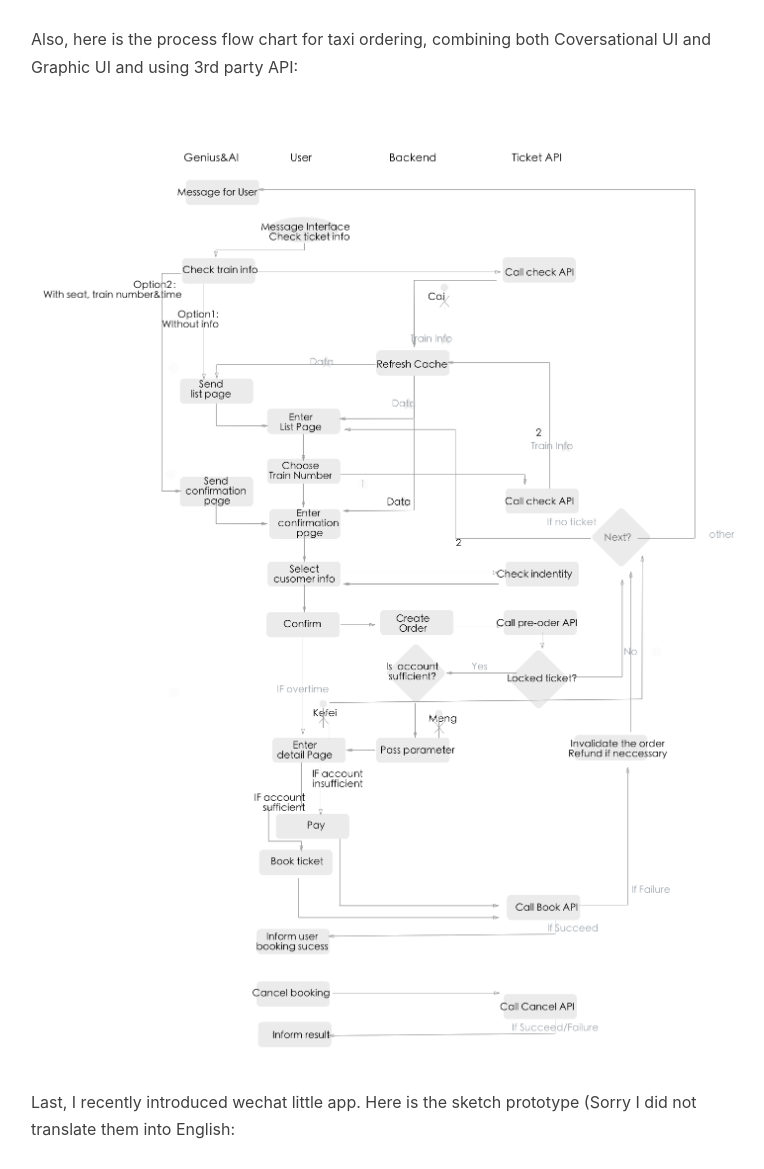
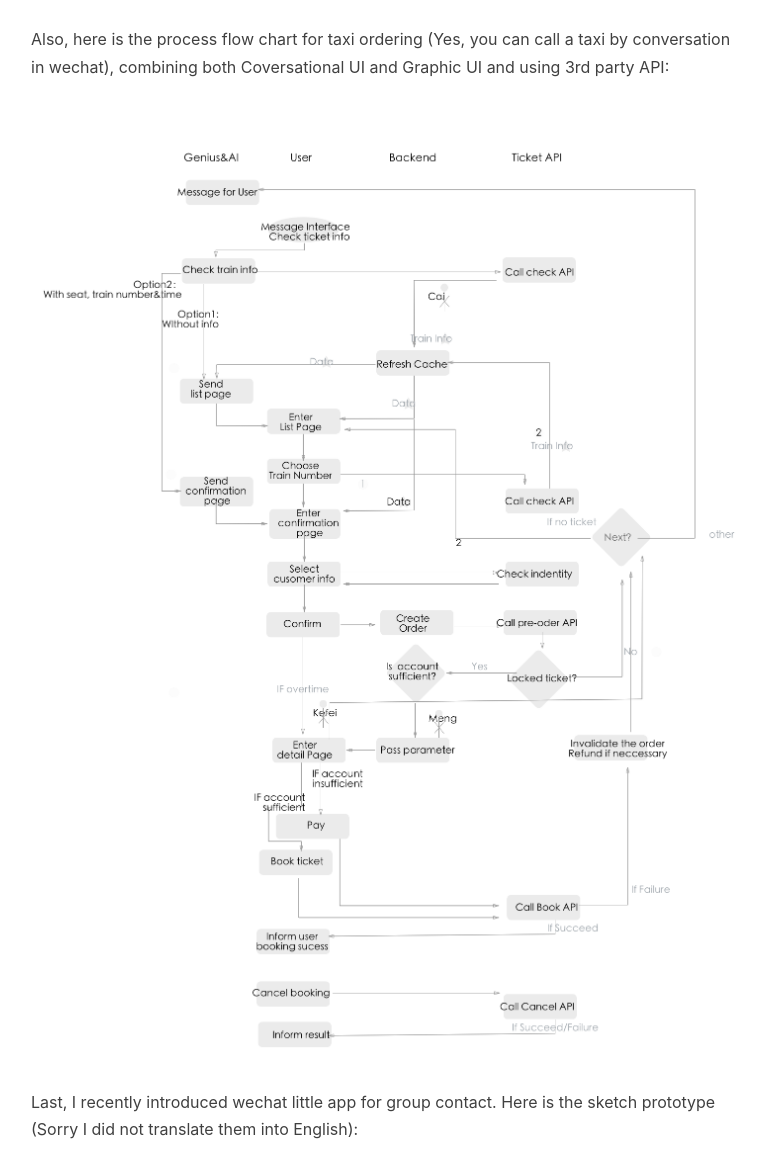
Before and after one commit to fifastar01/fifastar01.github.io, a Jekyll site: the page built from _posts/2017-09-30-hello-Cornell-Tech.markdown, in a window 1280 px wide and 1400 px high, scrolled down 914 px, cut to the strip 231-1400 px from the top of the window. Shown: the whole strip, without its empty margins (234-998 px from the left). Built offline with Jekyll 4.4.1, drawn with Linux system fonts in a browser that asks for light colours; nearby versions of some CDN libraries; comment, search, counter and statistics services are not loaded; some of the changed text lies outside the part shown.

Commit message:
revised self intro

```diff
--- a/_posts/2017-09-30-hello-Cornell-Tech.markdown
+++ b/_posts/2017-09-30-hello-Cornell-Tech.markdown
@@ -18,14 +18,20 @@ First, you can look at my short video to know a little bit better who I am:
 
 <iframe width="854" height="480" src="https://www.youtube.com/embed/RkkBV3SkdFg" frameborder="0" allowfullscreen></iframe>
 
-Also, here is the process flow chart for taxi ordering, combining both Coversational UI and Graphic UI and using 3rd party API:
+Also, here is the process flow chart for taxi ordering (Yes, you can call a taxi by conversation in wechat), combining both Coversational UI and Graphic UI and using 3rd party API:
 ![Process Flow]({{ site.baseurl}}/img/taxi-order-flow.png)
 
-Last, I recently introduced wechat little app. Here is the sketch prototype (Sorry I did not translate them into English:
+Last, I recently introduced wechat little app for group contact. Here is the sketch prototype (Sorry I did not translate them into English):
 ![little app prototype]({{ site.baseurl}}/img/wechat-littleapp-people.png)
+If you have a wechat account, you can scan the code below and see how the little app works in wechat :
+![little app digit]({{ site.baseurl}}/img/little app.png)
+
 
 To know better my startup Zhulilaiye, you can look at:<br/>
-[Laiye](http://www.laiye.com)(Customer product line)<br/>
-[Wulai](http://wul.ai/)(Enterprise product line)<br/>
+[Laiye](http://www.laiye.com)  (Customer product line)<br/>
+[Wulai](http://wul.ai/)  (Enterprise product line)<br/>
 
-Also you can browse other posts here:
+Also you can browse other posts here:<br/>
+[A short introduction of AI and its application]({{ site.baseurl}}/2017/06/03/a-short-introduction-of-AI-and-its-application/)<br/>
+[Overview of dialogue system]({{ site.baseurl}}/2016/10/12/overview-of-dialogue-system/)<br/>
+[Data Collection Strategy for Start-ups]({{ site.baseurl}}/2017/08/14/Data-Collection-Strategy-for-Start-ups/)
```
Also changed, not shown: img/little app.png (added).
